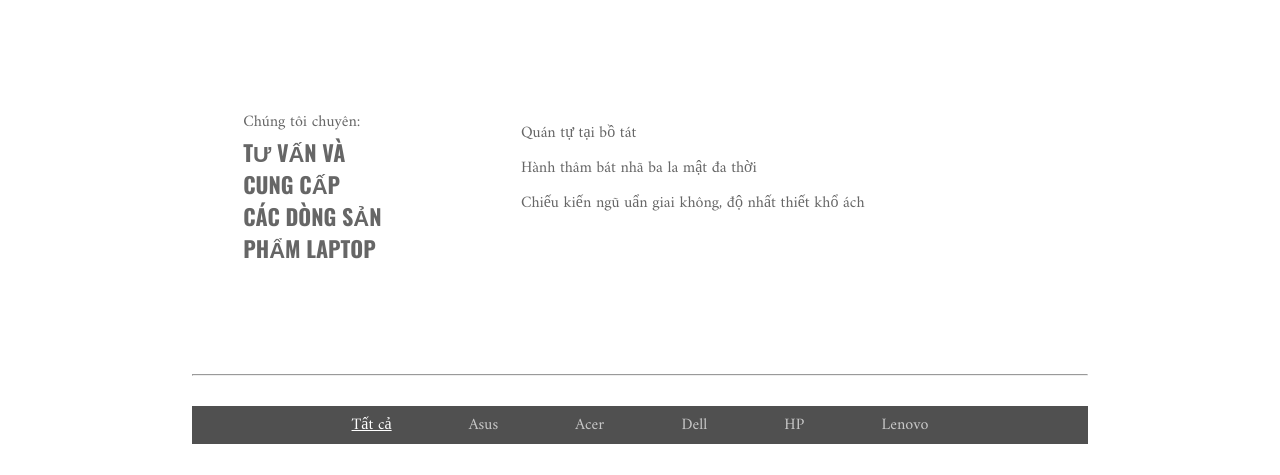
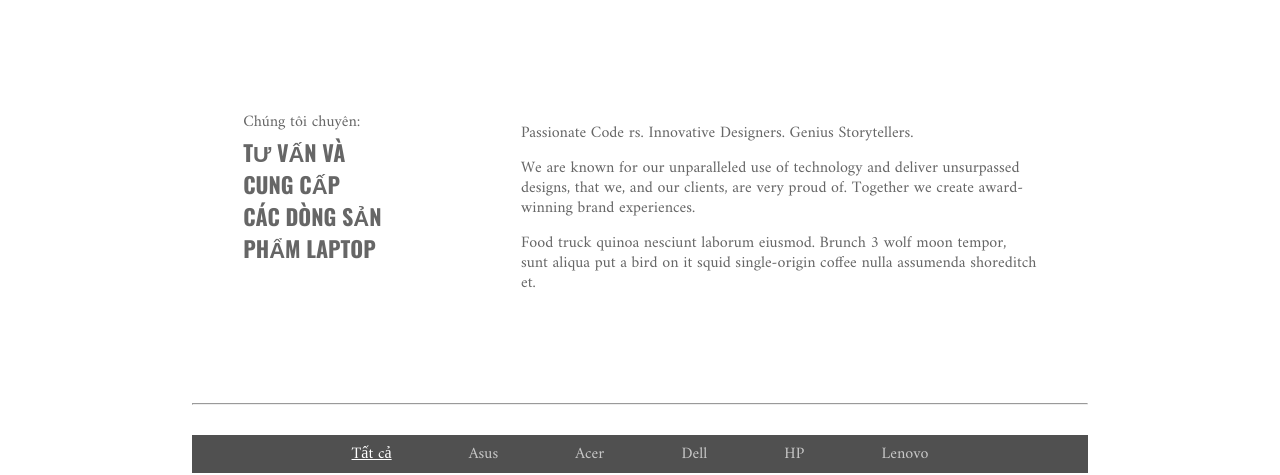
Before and after one commit to namlxag98/Project_TKDH, a plain HTML site: page index.html in a window 1280 px wide. Shown: the part 602-1077 px from the top of the page. Drawn offline with nearby package versions, Linux system fonts and the light colour scheme.

Commit message:
modified index.html

```diff
--- a/index.html
+++ b/index.html
@@ -42,9 +42,9 @@
             <h2>tư vấn và cung cấp các dòng sản phẩm laptop</h2>
         </div>
         <div class="right">
-            <p>Quán tự tại bồ tát</p>
-            <p>Hành thâm bát nhã ba la mật đa thời</p>
-            <p>Chiếu kiến ngũ uẩn giai không, độ nhất thiết khổ ách</p>
+            <p>Passionate Code rs. Innovative Designers. Genius Storytellers.</p>
+            <p>We are known for our unparalleled use of technology and deliver unsurpassed designs, that we, and our clients, are very proud of. Together we create award-winning brand experiences.</p>
+            <p>Food truck quinoa nesciunt laborum eiusmod. Brunch 3 wolf moon tempor, sunt aliqua put a bird on it squid single-origin coffee nulla assumenda shoreditch et.</p>
         </div>
     </div>
     <!-- end textcontent -->
```
